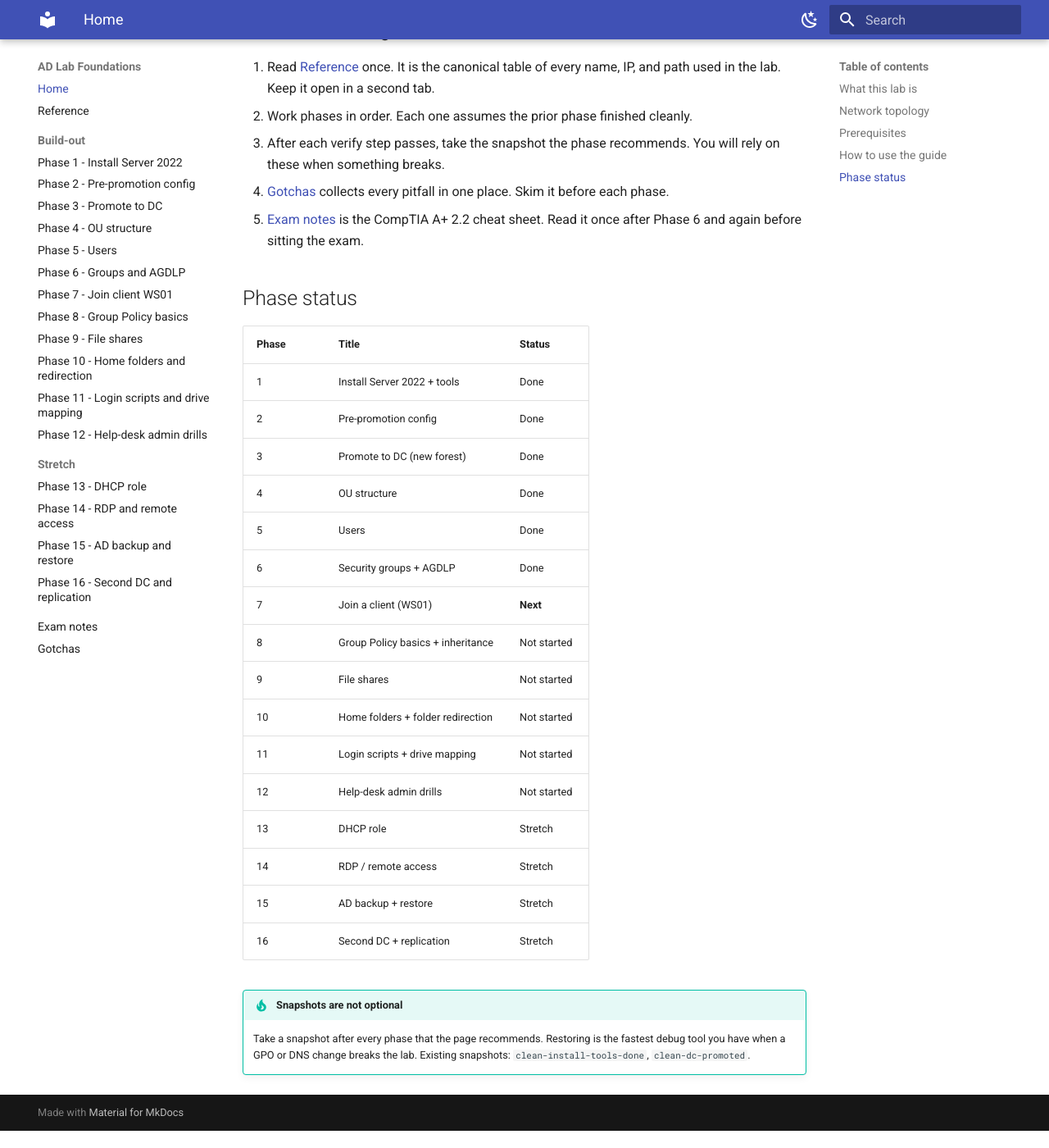
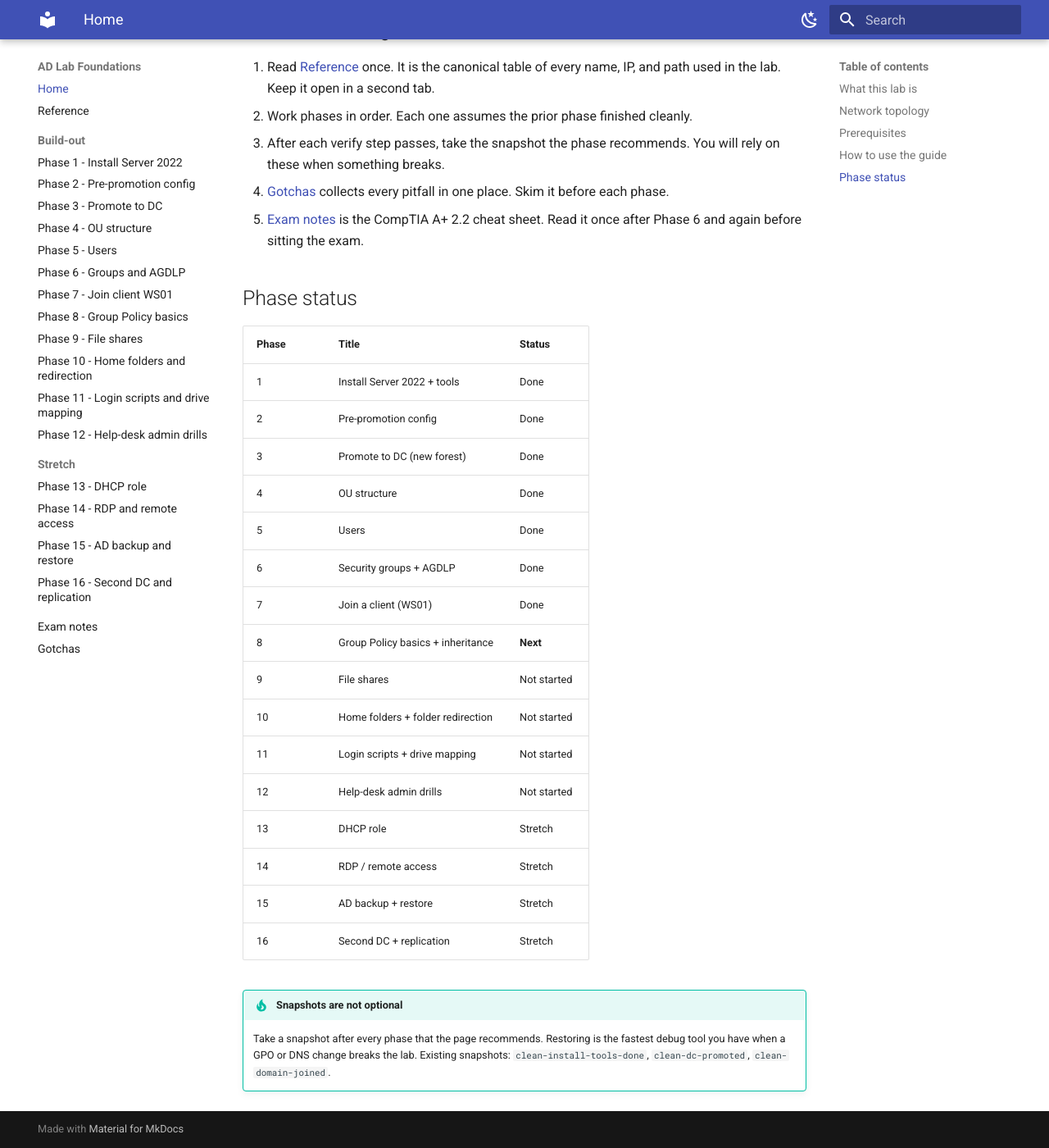
Before and after one commit to chweaver/ad-lab-guide, an MkDocs documentation site: the page built from docs/index.md, in a window 1280 px wide and 1400 px high, scrolled down 1276 px. Shown: the whole window at 82% size. Built offline with MkDocs 1.6.1 and Material for MkDocs 9.7.7, drawn with Linux system fonts in a browser that asks for light colours; before the commit the page ends 2655 px from its top, so only the background shows below that.

Commit message:
Mark Phase 7 complete; Phase 8 is now next

```diff
--- a/docs/index.md
+++ b/docs/index.md
@@ -51,8 +51,8 @@ Both VMs live on the same subnet, so the domain join does not traverse any exter
 | 4 | OU structure | Done |
 | 5 | Users | Done |
 | 6 | Security groups + AGDLP | Done |
-| 7 | Join a client (WS01) | **Next** |
-| 8 | Group Policy basics + inheritance | Not started |
+| 7 | Join a client (WS01) | Done |
+| 8 | Group Policy basics + inheritance | **Next** |
 | 9 | File shares | Not started |
 | 10 | Home folders + folder redirection | Not started |
 | 11 | Login scripts + drive mapping | Not started |
@@ -63,4 +63,4 @@ Both VMs live on the same subnet, so the domain join does not traverse any exter
 | 16 | Second DC + replication | Stretch |
 
 !!! tip "Snapshots are not optional"
-    Take a snapshot after every phase that the page recommends. Restoring is the fastest debug tool you have when a GPO or DNS change breaks the lab. Existing snapshots: `clean-install-tools-done`, `clean-dc-promoted`.
+    Take a snapshot after every phase that the page recommends. Restoring is the fastest debug tool you have when a GPO or DNS change breaks the lab. Existing snapshots: `clean-install-tools-done`, `clean-dc-promoted`, `clean-domain-joined`.
```
Also changed, not shown: docs/build-out/phase-07-join-client.md (+1 -1 lines), docs/reference.md (+1 -1 lines).
